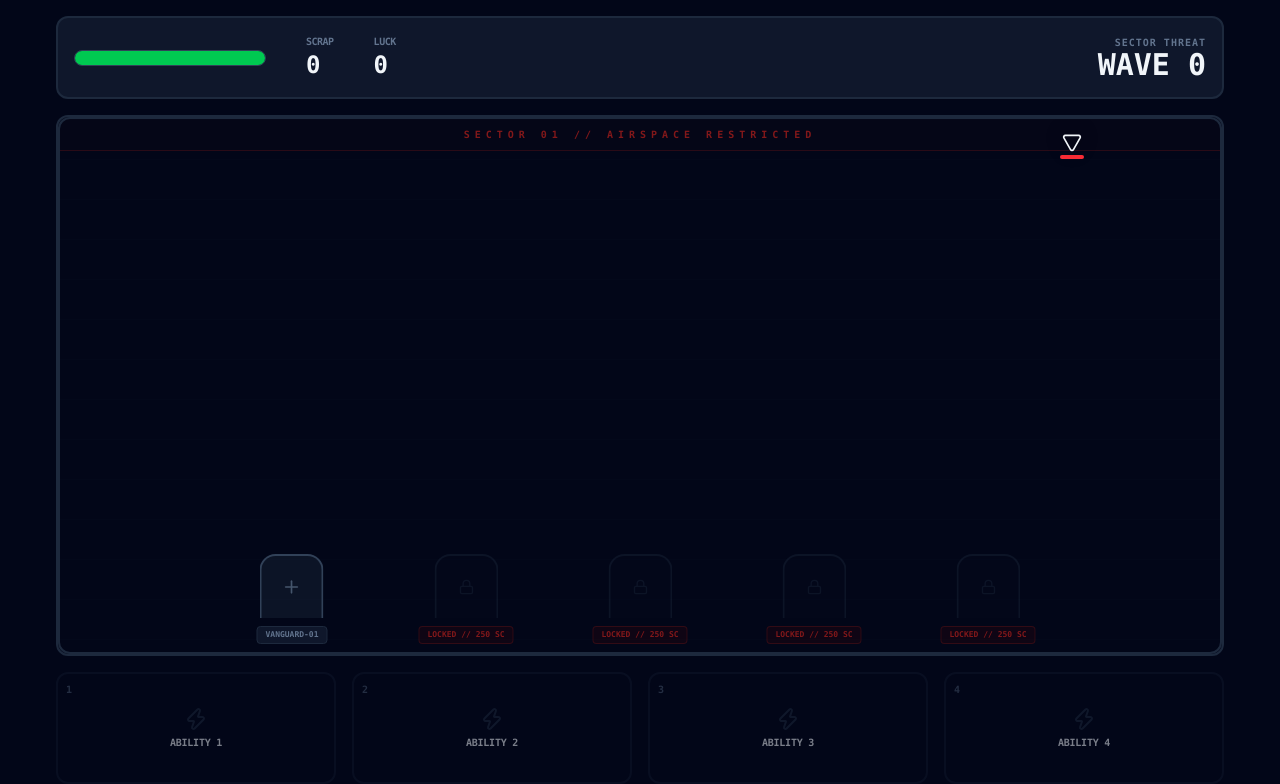
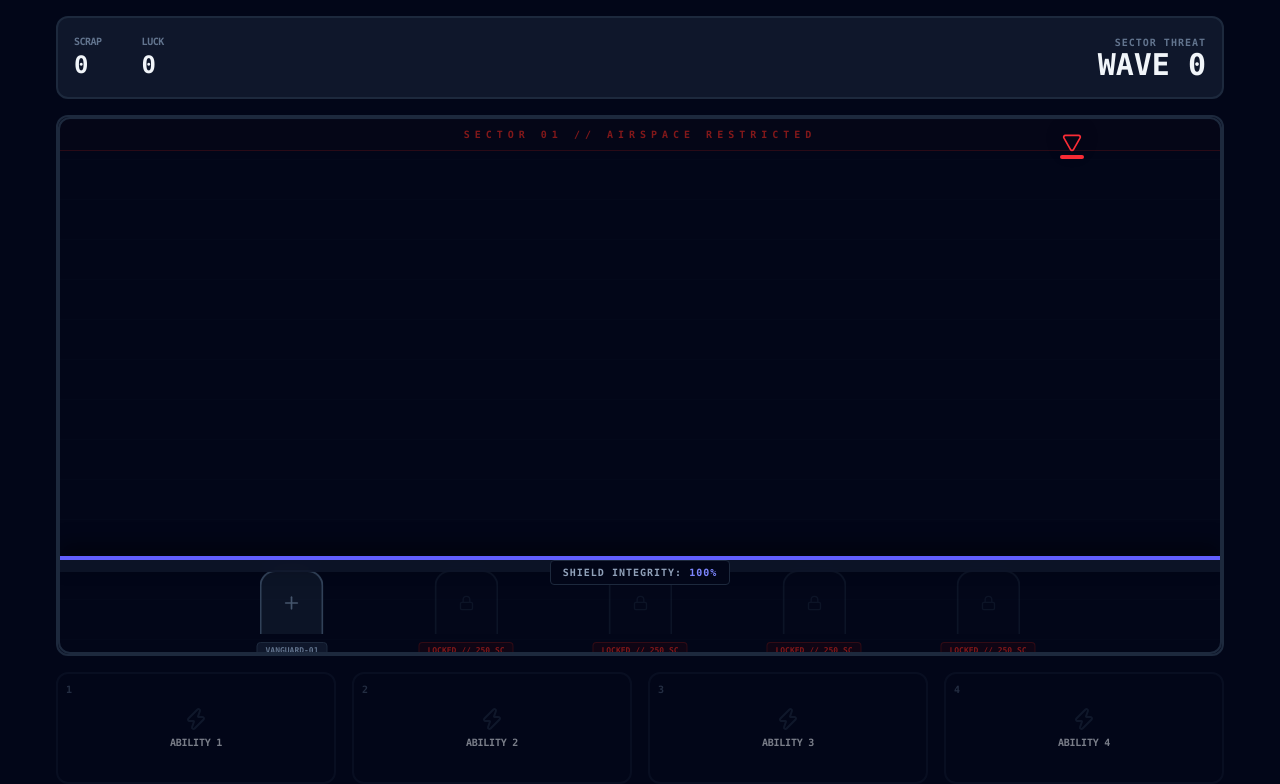
Before and after one commit to DannySF01/scrap-general, a React (Vite) app: page / in a window 1280 px wide. Shown: the top 784 px of the page. Built offline with nearby package versions, Linux system fonts and the light colour scheme.

Commit message:
feat: implement fortress wall

```diff
--- a/src/App.tsx
+++ b/src/App.tsx
@@ -2,11 +2,10 @@ import ActionSlot from "./components/ActionSlot";
 import Stat from "./components/Stat";
 import { Arena } from "./components/Arena";
 import { useGameStore } from "./store/useGameStore";
-import { motion } from "framer-motion";
 import { useGameLoop } from "./hooks/useGameLoop";
 
 export default function App() {
-  const { scrap, wave, luck, baseHp } = useGameStore();
+  const { scrap, wave, luck } = useGameStore();
 
   useGameLoop();
 
@@ -14,13 +13,6 @@ export default function App() {
     <div className="h-screen w-300 mx-auto flex flex-col bg-slate-950 p-4 gap-4 overflow-hidden relative">
       <header className="flex justify-between items-center bg-slate-900 border-2 border-slate-800 p-4 rounded-xl">
         <div className="flex gap-10">
-          <div className="w-48 h-4 my-auto bg-slate-800 rounded-full border border-slate-700 overflow-hidden">
-            <motion.div
-              initial={{ width: "100%" }}
-              animate={{ width: `${baseHp}%` }}
-              className={`h-full transition-colors ${baseHp > 30 ? "bg-green-500" : "bg-red-600"}`}
-            />
-          </div>
           <Stat
             label="SCRAP"
             value={scrap.toLocaleString()}
--- a/src/components/Arena.tsx
+++ b/src/components/Arena.tsx
@@ -3,6 +3,7 @@ import { useGameStore } from "../store/useGameStore";
 import { Base } from "./Base";
 import { EnemyUnit } from "./EnemyUnit";
 import { LaserBeam } from "./LaserBeam";
+import { FortressWall } from "./FortressWall";
 
 export function Arena() {
   const { bases, robots, enemies } = useGameStore();
@@ -42,6 +43,8 @@ export function Arena() {
           <EnemyUnit key={enemy.id} enemy={enemy} />
         ))}
       </AnimatePresence>
+
+      <FortressWall />
     </div>
   );
 }
--- /dev/null
+++ b/src/components/FortressWall.tsx
@@ -0,0 +1,28 @@
+import { motion } from "framer-motion";
+import { useGameStore } from "../store/useGameStore";
+
+export function FortressWall() {
+  const { baseHp } = useGameStore();
+
+  const healthPercent = Math.max(0, baseHp);
+  const wallColor = healthPercent > 50 ? "border-indigo-500" : "border-red-500";
+
+  return (
+    <div className="absolute bottom-[15%] left-0 w-full flex flex-col items-center gap-2 pointer-events-none">
+      <motion.div
+        animate={healthPercent < 30 ? { x: [-1, 1, -1] } : {}}
+        transition={{ repeat: Infinity, duration: 0.1 }}
+        className={`w-full h-4 border-t-4 bg-slate-900/80 backdrop-blur-sm ${wallColor} shadow-[0_-10px_20px_rgba(0,0,0,0.5)]`}
+      />
+
+      <div className="absolute top-1 bg-slate-950 px-3 py-1 rounded border border-slate-800 text-[10px] font-black uppercase tracking-widest text-slate-400">
+        Shield Integrity:{" "}
+        <span
+          className={healthPercent < 30 ? "text-red-500" : "text-indigo-400"}
+        >
+          {Math.ceil(healthPercent)}%
+        </span>
+      </div>
+    </div>
+  );
+}
--- a/src/store/useGameStore.ts
+++ b/src/store/useGameStore.ts
@@ -37,7 +37,7 @@ export const useGameStore = create<GameState>((set, get) => ({
       id: 1,
       name: "VANGUARD-01",
       x: 20,
-      y: 90,
+      y: 93,
       isUnlocked: true,
       occupantId: null,
     },
@@ -45,7 +45,7 @@ export const useGameStore = create<GameState>((set, get) => ({
       id: 2,
       name: "ALPHA-02",
       x: 35,
-      y: 90,
+      y: 93,
       isUnlocked: false,
       occupantId: null,
     },
@@ -53,7 +53,7 @@ export const useGameStore = create<GameState>((set, get) => ({
       id: 3,
       name: "CENTER-03",
       x: 50,
-      y: 90,
+      y: 93,
       isUnlocked: false,
       occupantId: null,
     },
@@ -61,7 +61,7 @@ export const useGameStore = create<GameState>((set, get) => ({
       id: 4,
       name: "BRAVO-04",
       x: 65,
-      y: 90,
+      y: 93,
       isUnlocked: false,
       occupantId: null,
     },
@@ -69,7 +69,7 @@ export const useGameStore = create<GameState>((set, get) => ({
       id: 5,
       name: "REAR-05",
       x: 80,
-      y: 90,
+      y: 93,
       isUnlocked: false,
       occupantId: null,
     },
@@ -212,7 +212,7 @@ export const useGameStore = create<GameState>((set, get) => ({
           position: { ...e.position, y: e.position.y + e.speed },
         }))
         .filter((e) => {
-          if (e.position.y >= 85) {
+          if (e.position.y >= 83) {
             takeDamage(e.damage);
             return false;
           }
```
